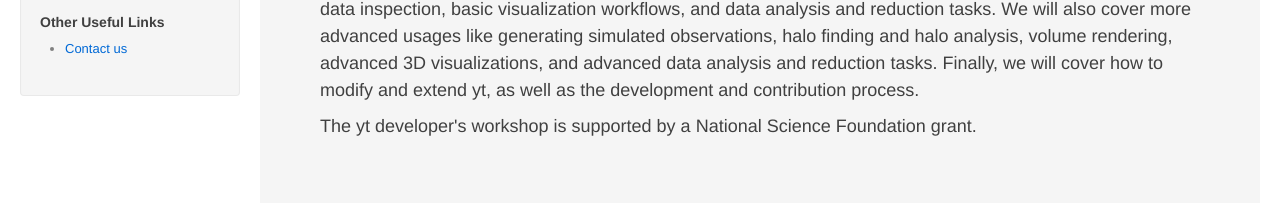
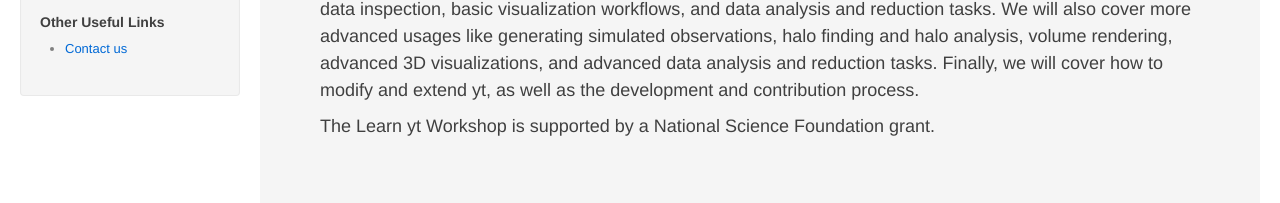
Before and after one commit to ricardovolert/workshop2016, a plain HTML site: page index.html in a window 1280 px wide. Shown: the part 274-477 px from the top of the page. Drawn offline with Linux system fonts and the light colour scheme.

Commit message:
developer workshop -> learn yt

```diff
--- a/index.html
+++ b/index.html
@@ -78,8 +78,8 @@
             as the development and contribution process.
           </p>
           <p>
-            The yt developer's workshop is supported by a National Science
-            Foundation grant.
+            The Learn yt Workshop is supported by a National Science Foundation
+            grant.
           </p>
         </div>
         <!-- use this to display news alerts -->
```
